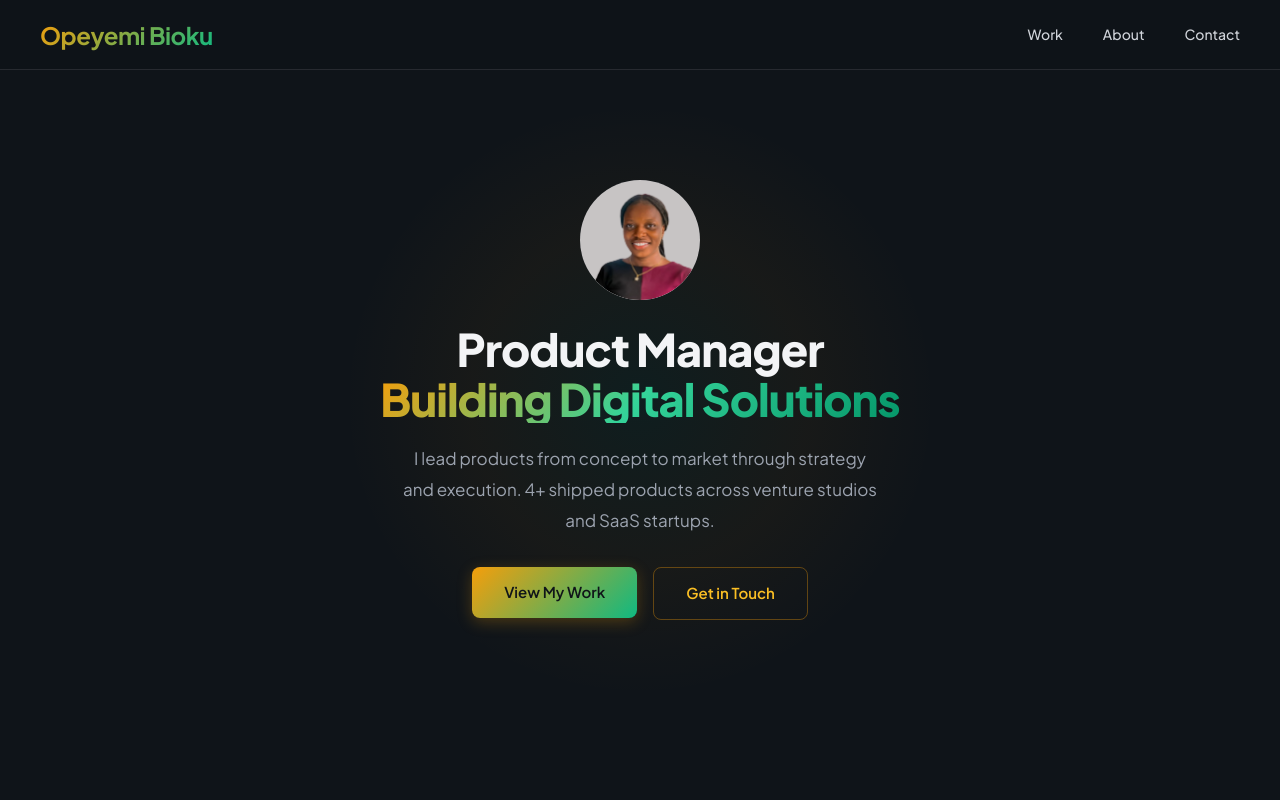
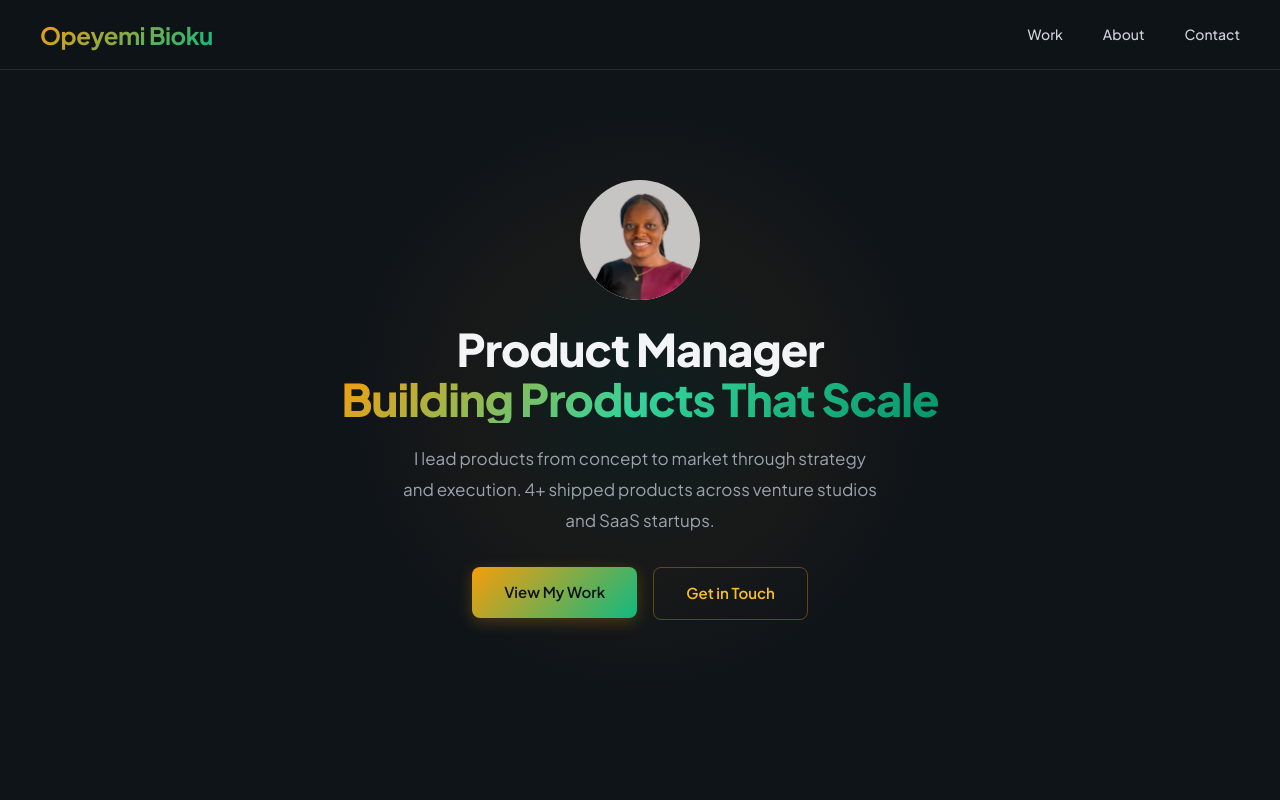
Before and after one commit to opeyemibioku/personalportfolio, a React (Create React App) app: page / in a window 1280 px wide. Shown: the top 800 px of the page. Built offline with nearby package versions, Linux system fonts and the light colour scheme.

Commit message:
updates to profile

```diff
--- a/src/pages/home.js
+++ b/src/pages/home.js
@@ -200,7 +200,7 @@ const HeroC = () => (
       {/* <div className="hero-c-status">Available for new projects</div> */}
       <h1 className="hero-title">
         Product Manager<br />
-        <span className="hero-highlight">Building Digital Solutions</span>
+        <span className="hero-highlight">Building Products That Scale</span>
       </h1>
       {/* <div className="hero-c-tags">
         <span>NestJS · Next.js</span>
```
